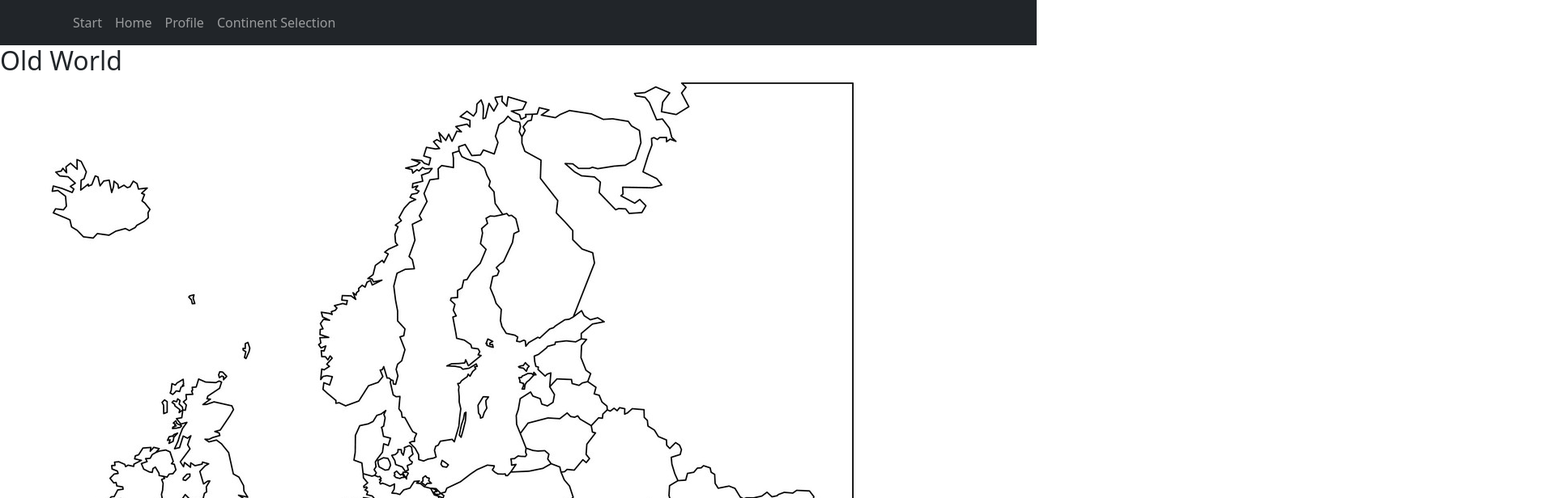
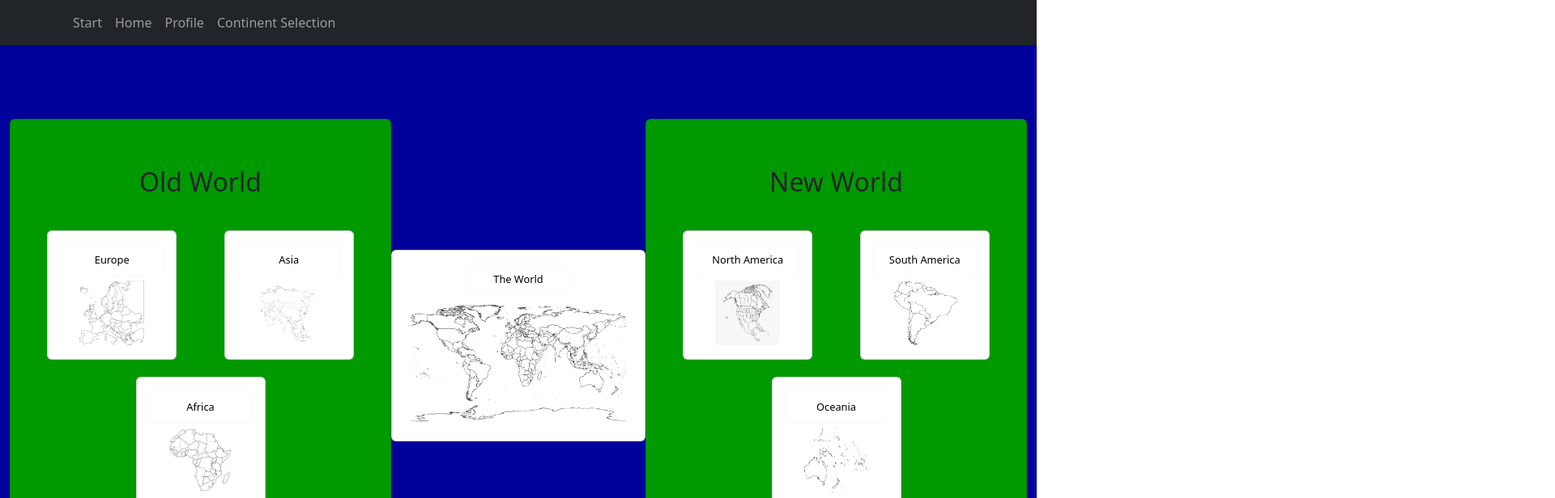
Before and after one commit to BKC101/GeographyApp, a React (Create React App) app in the folder frontend/: page /continentSelection in a window 1280 px wide. Shown: the top 616 px of the page at 81% size, 1920 px wide, since content can reach past the window. Built offline with nearby package versions, Linux system fonts and the light colour scheme.

Commit message:
Page styling done

```diff
--- a/frontend/src/components/pages/continentPage.js
+++ b/frontend/src/components/pages/continentPage.js
@@ -1,5 +1,141 @@
-const ContinentPage = () =>{
+import React, {} from 'react'
+import { Card, Container, Button } from 'react-bootstrap';
+
+const ContinentPage = () => {
+
+    const continent = localStorage.getItem("continent");
+
+    if(continent === 'world') {
+        var title = "The World";
+        var image = "images/world.png";
+        var countries = "200";
+        var population = "8 Billion";
+        var landArea = "148.94 Million km^2";
+    } else if(continent === 'europe') {
+        title = "Europe";
+        image = "images/europe.png";
+        countries = "46";
+        population = "745.17 Million";
+        landArea = "10.18 Million km^2";
+    } else if(continent === 'asia') {
+        title = "Asia";
+        image = "images/asia.png";
+        countries = "48";
+        population = "4.69 Billion";
+        landArea = "44.579 Million km^2";
+    } else if(continent === 'africa') {
+        title = "Africa";
+        image = "images/africa.png";
+        countries = "55";
+        population = "1.39 Billion";
+        landArea = "30.37 Million km^2";
+    } else if(continent === 'northAmerica') {
+        title = "North America";
+        image = "images/northAmerica.png";
+        countries = "23";
+        population = "592.296 Million";
+        landArea = "24.709 Million km^2";
+    } else if(continent === 'southAmerica') {
+        title = "South America";
+        image = "images/southAmerica.png";
+        countries = "12";
+        population = "434.25 Million";
+        landArea = "17.84 Million km^2";
+    } else if(continent === 'oceania') {
+        title = "Oceania";
+        image = "images/oceania.png";
+        countries = "16";
+        population = "44.49 Million";
+        landArea = "8.526 Million km^2";
+    }
+
+    const containerStyle = {
+        backgroundColor: '#00009a',
+        width: '100%',
+        height: '92.8vh',
+        display: 'flex',
+        justifyContent: 'space-around',
+    };
+
+    const worldTypeCard = {
+        backgroundColor: '#009a00',
+        width: '60vh',
+        height: '70vh',
+        alignSelf: 'center',
+    };
+
+    const fixedCardStyle = {
+        width: '20vh',
+        height: '20vh',
+        marginBottom: '5%',
+    };
+
+    const flexContainerStyle = {
+        display: 'flex',
+        flexWrap: 'wrap',
+        justifyContent: 'space-around',
+    };
+
+    const titleStyle = {
+        fontSize: '4vh',
+        textAlign: 'center',
+        marginBottom: '5vh',
+    };
+
+    const imageStyle = {
+        width: '30vh',
+        height: '30vh',
+        alignSelf: 'center',
+        marginBottom: '3vh',
+    };
+
+    const textStyle = {
+        fontSize: '3vh',
+        textAlign: 'center',
+    };
+
     return(
+        <Container fluid style={containerStyle}>
+            <Card style={worldTypeCard}>
+                <Card.Body className="d-flex flex-column justify-content-center">
+                <Card.Title style={titleStyle}>{title}</Card.Title>
+                <Card.Img style={imageStyle} variant="bottom" src={image} />
+                <Card.Text style={textStyle}>Countries: {countries}</Card.Text>
+                <Card.Text style={textStyle}>Population: {population}</Card.Text>
+                <Card.Text style={textStyle}>Land Area: {landArea}</Card.Text>
+                </Card.Body>
+            </Card>
+
+            <Card style={worldTypeCard}>
+                <Card.Body className="d-flex flex-column justify-content-center">
+                <Card.Title style={titleStyle}>Challenge Yourself</Card.Title>
+                <div style={flexContainerStyle}>
+                    <Card style={fixedCardStyle}>
+                        <Card.Body className="d-flex flex-column justify-content-center">
+                            <Card.Title>Study</Card.Title>
+                        </Card.Body>
+                    </Card>
+                    <Card style={fixedCardStyle}>
+                        <Card.Body className="d-flex flex-column justify-content-center">
+                            <Card.Title>Practice</Card.Title>
+                        </Card.Body>
+                    </Card>
+                    <Card style={fixedCardStyle}>
+                        <Card.Body className="d-flex flex-column justify-content-center">
+                            <Card.Title>Review</Card.Title>
+                        </Card.Body>
+                    </Card>
+                    <Card style={fixedCardStyle}>
+                        <Card.Body className="d-flex flex-column justify-content-center">
+                            <Card.Title>Challenge</Card.Title>
+                        </Card.Body>
+                    </Card>
+                </div>
+                </Card.Body>
+            </Card>
+        </Container>
+
+        /*
         <body class="page">
             <section class="world-section-continent-info">
                 <h2 class="world-section-title" id="myHeading" >The World</h2>
@@ -18,6 +154,7 @@ const ContinentPage = () =>{
                 </div>
             </section>
         </body>
+        */
     )
 }
 
--- a/frontend/src/components/pages/continentSelectionPage.js
+++ b/frontend/src/components/pages/continentSelectionPage.js
@@ -1,119 +1,136 @@
-function continentPage(continent) {
-    localStorage.setItem("image", continent);
-    if(continent == 'world') {
-        localStorage.setItem("title", "The World");
-        localStorage.setItem("countries", "200");
-        localStorage.setItem("population", "8 Billion");
-        localStorage.setItem("landArea", "148.94 Million km^2");
-    } else if(continent == 'europe') {
-        localStorage.setItem("title", "Europe");
-        localStorage.setItem("countries", "46");
-        localStorage.setItem("population", "745.17 Million");
-        localStorage.setItem("landArea", "10.18 Million km^2");
-    } else if(continent == 'asia') {
-        localStorage.setItem("title", "Asia");
-        localStorage.setItem("countries", "48");
-        localStorage.setItem("population", "4.69 Billion");
-        localStorage.setItem("landArea", "44.579 Million km^2");
-    } else if(continent == 'africa') {
-        localStorage.setItem("title", "Africa");
-        localStorage.setItem("countries", "55");
-        localStorage.setItem("population", "1.39 Billion");
-        localStorage.setItem("landArea", "30.37 Million km^2");
-    } else if(continent == 'northAmerica') {
-        localStorage.setItem("title", "North America");
-        localStorage.setItem("countries", "23");
-        localStorage.setItem("population", "592.296 Million");
-        localStorage.setItem("landArea", "24.709 Million km^2");
-    } else if(continent == 'southAmerica') {
-        localStorage.setItem("title", "South America");
-        localStorage.setItem("countries", "12");
-        localStorage.setItem("population", "434.25 Million");
-        localStorage.setItem("landArea", "17.84 Million km^2");
-    } else if(continent == 'oceania') {
-        localStorage.setItem("title", "Oceania");
-        localStorage.setItem("countries", "16");
-        localStorage.setItem("population", "44.49 Million");
-        localStorage.setItem("landArea", "8.526 Million km^2");
+import React, {} from 'react'
+import { Card, Container, Button } from 'react-bootstrap';
+
+const ContinentSelectionPage = () => {
+
+    const continent = (continent) => {
+        localStorage.setItem("continent", continent);
     }
-}
 
-if (window.location.pathname === "/continent") {
-    window.onload = updateImageFromVariable;
-}
+    const navigateToOtherPage = () => {
+        window.location.href = "http://localhost:8096/continent";
+    }
 
-function updateImageFromVariable() {
-    var title = localStorage.getItem("title");
-    var image = localStorage.getItem("image");
-    var countries = localStorage.getItem("countries");
-    var population = localStorage.getItem("population");
-    var landArea = localStorage.getItem("landArea");
+    const containerStyle = {
+        backgroundColor: '#00009a',
+        width: '100%',
+        height: '92.8vh',
+        display: 'flex',
+        justifyContent: 'space-around',
+    };
 
-    var myHeading = document.getElementById("myHeading");
-    myHeading.innerText = title;
+    const worldTypeCard = {
+        backgroundColor: '#009a00',
+        width: '60vh',
+        height: '70vh',
+        alignSelf: 'center',
+    };
 
-    var myImage = document.getElementById("continentImage");
-    myImage.src = "images/" + image + ".png";
+    const fixedCardStyle = {
+        width: '20vh',
+        height: '20vh',
+        marginBottom: '5%',
+    };
 
-    var myCountries = document.getElementById("myCountries");
-    myCountries.innerText = "Countries: " + countries;
+    const flexContainerStyle = {
+        display: 'flex',
+        flexWrap: 'wrap',
+        justifyContent: 'space-around',
+    };
 
-    var myPopulation = document.getElementById("myPopulation");
-    myPopulation.innerText = "Population: " + population;
+    const middleCardStyle = {
+        width: '40vh',
+        alignSelf: 'center',
+    };
 
-    var myLandArea = document.getElementById("myLandArea");
-    myLandArea.innerText = "Land Area: " + landArea;
-}
+    const titleStyle = {
+        fontSize: '4vh',
+        textAlign: 'center',
+        marginBottom: '5vh',
+    };
 
-function openPage() {
-    window.open("http://localhost:8096/continent", "_self");
-}
+    const buttonStyle = {
+        fontSize: '1vw',
+        marginBottom: '5px',
+        width: '16vh',
+        height: '5vh',
+        background: '#FFFFFF',
+        alignSelf: 'center',
+    };
 
-const ContinentSelectionPage = () =>{
+    const imageStyle = {
+        width: '10vh',
+        height: '10vh',
+        alignSelf: 'center',
+    };
+
+    const middleImageStyle = {
+        width: '95%',
+        height: '95%',
+        alignSelf: 'center',
+    };
+
     return(
-        <body class="page">
-        <section class="world-section-continents">
-            <h2 class="world-section-title">Old World</h2>
-            <div class="continents">
-                <div class="continent">
-                    <span class="continent-title">Europe</span>
-                    <input class="img" type="image" onClick={(e) => {continentPage('europe'); openPage();}} src="images/europe.png"></input>
+        <Container fluid style={containerStyle}>
+            <Card style={worldTypeCard}>
+                <Card.Body className="d-flex flex-column justify-content-center">
+                <Card.Title style={titleStyle}>Old World</Card.Title>
+                <div style={flexContainerStyle}>
+                <Card style={fixedCardStyle}>
+                    <Card.Body className="d-flex flex-column justify-content-center">
+                        <Button style={buttonStyle} variant="light" onClick={() => {continent('europe'); navigateToOtherPage();}}>Europe</Button>
+                        <Card.Img style={imageStyle} variant="bottom" src="images/europe.png" />
+                    </Card.Body>
+                    </Card>
+                    <Card style={fixedCardStyle}>
+                    <Card.Body className="d-flex flex-column justify-content-center">
+                        <Button style={buttonStyle} variant="light" onClick={() => {continent('asia'); navigateToOtherPage();}}>Asia</Button>
+                        <Card.Img style={imageStyle} variant="bottom" src="images/asia.png" />
+                    </Card.Body>
+                    </Card>
+                    <Card style={fixedCardStyle}>
+                    <Card.Body className="d-flex flex-column justify-content-center">
+                        <Button style={buttonStyle} variant="light" onClick={() => {continent('africa'); navigateToOtherPage();}}>Africa</Button>
+                        <Card.Img style={imageStyle} variant="bottom" src="images/africa.png" />
+                    </Card.Body>
+                    </Card>
                 </div>
-                <div class="continent">
-                    <span class="continent-title">Asia</span>
-                    <input class="img" type="image" onClick={(e) => {continentPage('asia'); openPage();}} src="images/asia.png"></input>
+                </Card.Body>
+            </Card>
+
+            <Card style={middleCardStyle}>
+                <Card.Body className="d-flex flex-column justify-content-center">
+                    <Button style={buttonStyle} variant="light" onClick={() => {continent('world'); navigateToOtherPage();}}>The World</Button>
+                    <Card.Img style={middleImageStyle} variant="bottom" src="images/world.png" />
+                </Card.Body>
+            </Card>
+
+            <Card style={worldTypeCard}>
+                <Card.Body className="d-flex flex-column justify-content-center">
+                <Card.Title style={titleStyle}>New World</Card.Title>
+                <div style={flexContainerStyle}>
+                <Card style={fixedCardStyle}>
+                    <Card.Body className="d-flex flex-column justify-content-center">
+                        <Button style={buttonStyle} variant="light" onClick={() => {continent('northAmerica'); navigateToOtherPage();}}>North America</Button>
+                        <Card.Img style={imageStyle} variant="bottom" src="images/northAmerica.png" />
+                    </Card.Body>
+                    </Card>
+                    <Card style={fixedCardStyle}>
+                    <Card.Body className="d-flex flex-column justify-content-center">
+                        <Button style={buttonStyle} variant="light" onClick={() => {continent('southAmerica'); navigateToOtherPage();}}>South America</Button>
+                        <Card.Img style={imageStyle} variant="bottom" src="images/southAmerica.png" />
+                    </Card.Body>
+                    </Card>
+                    <Card style={fixedCardStyle}>
+                    <Card.Body className="d-flex flex-column justify-content-center">
+                        <Button style={buttonStyle} variant="light" onClick={() => {continent('oceania'); navigateToOtherPage();}}>Oceania</Button>
+                        <Card.Img style={imageStyle} variant="bottom" src="images/oceania.png" />
+                    </Card.Body>
+                    </Card>
                 </div>
-                <div class="continent">
-                    <span class="continent-title">Africa</span>
-                    <input class="img" type="image" onClick={(e) => {continentPage('africa'); openPage();}} src="images/africa.png"></input>
-                </div>
-            </div>
-        </section>
-
-        <section class="world-section">
-            <span class="header">Choose a Continent</span>
-            <h2 class="world-section-title">The World</h2>
-            <input class="world-img" type="image" onClick={(e) => {continentPage('world'); openPage();}} src="images/world.png"></input>
-        </section>
-
-        <section class="world-section-continents">
-            <h2 class="world-section-title">New World</h2>
-            <div class="continents">
-                <div class="continent">
-                    <span class="continent-title">North America</span>
-                    <input class="img" type="image" onClick={(e) => {continentPage('northAmerica'); openPage();}} src="images/northAmerica.png"></input>
-                </div>
-                <div class="continent">
-                    <span class="continent-title">South America</span>
-                    <input class="img" type="image" onClick={(e) => {continentPage('southAmerica'); openPage();}} src="images/southAmerica.png"></input>
-                </div>
-                <div class="continent">
-                    <span class="continent-title">Oceania</span>
-                    <input class="img" type="image" onClick={(e) => {continentPage('oceania'); openPage();}} src="images/oceania.png"></input>
-                </div>
-            </div>
-        </section>
-    </body>
+                </Card.Body>
+            </Card>
+        </Container>
     )
 }
 
```
Lines whose indentation alone changed are shown as unchanged.
